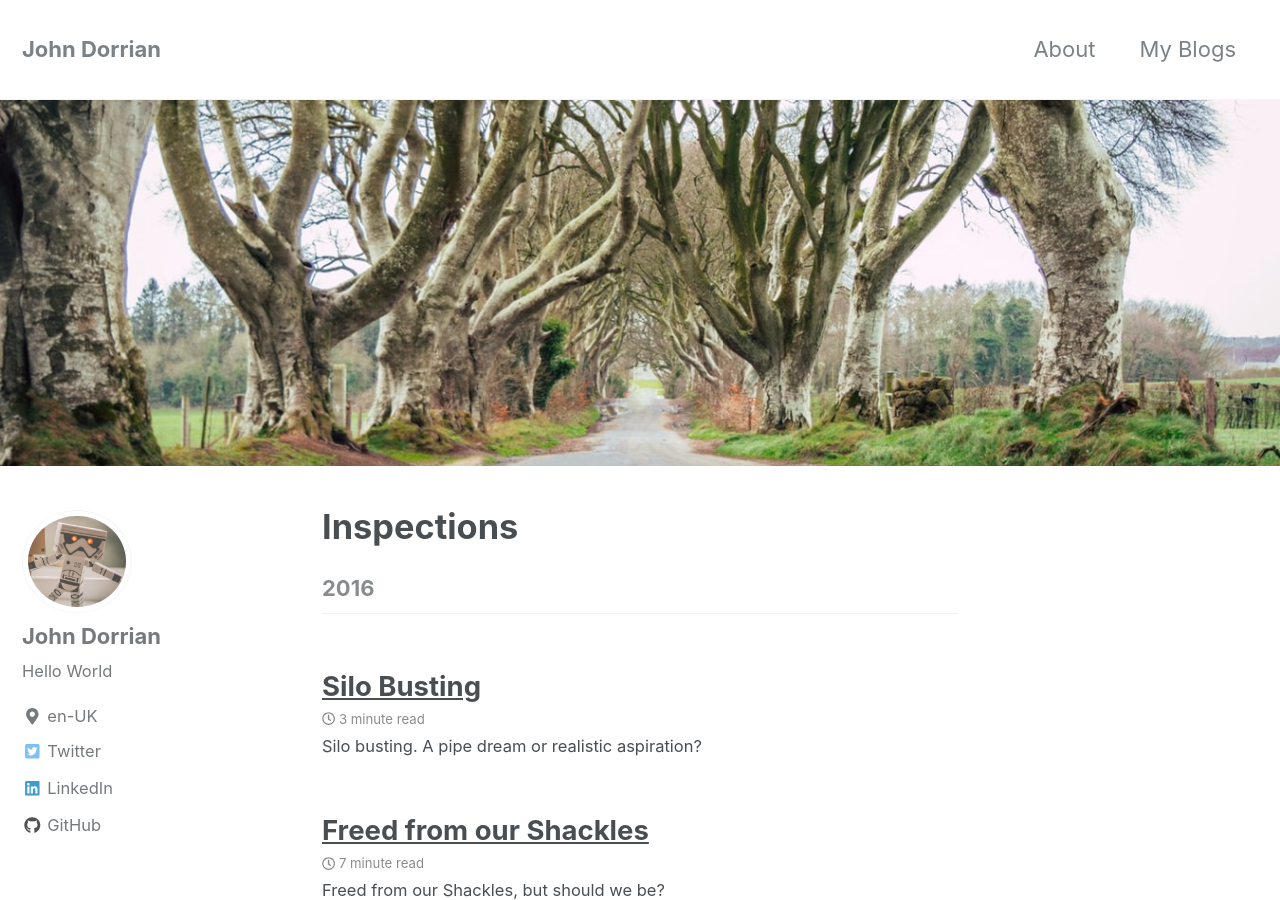
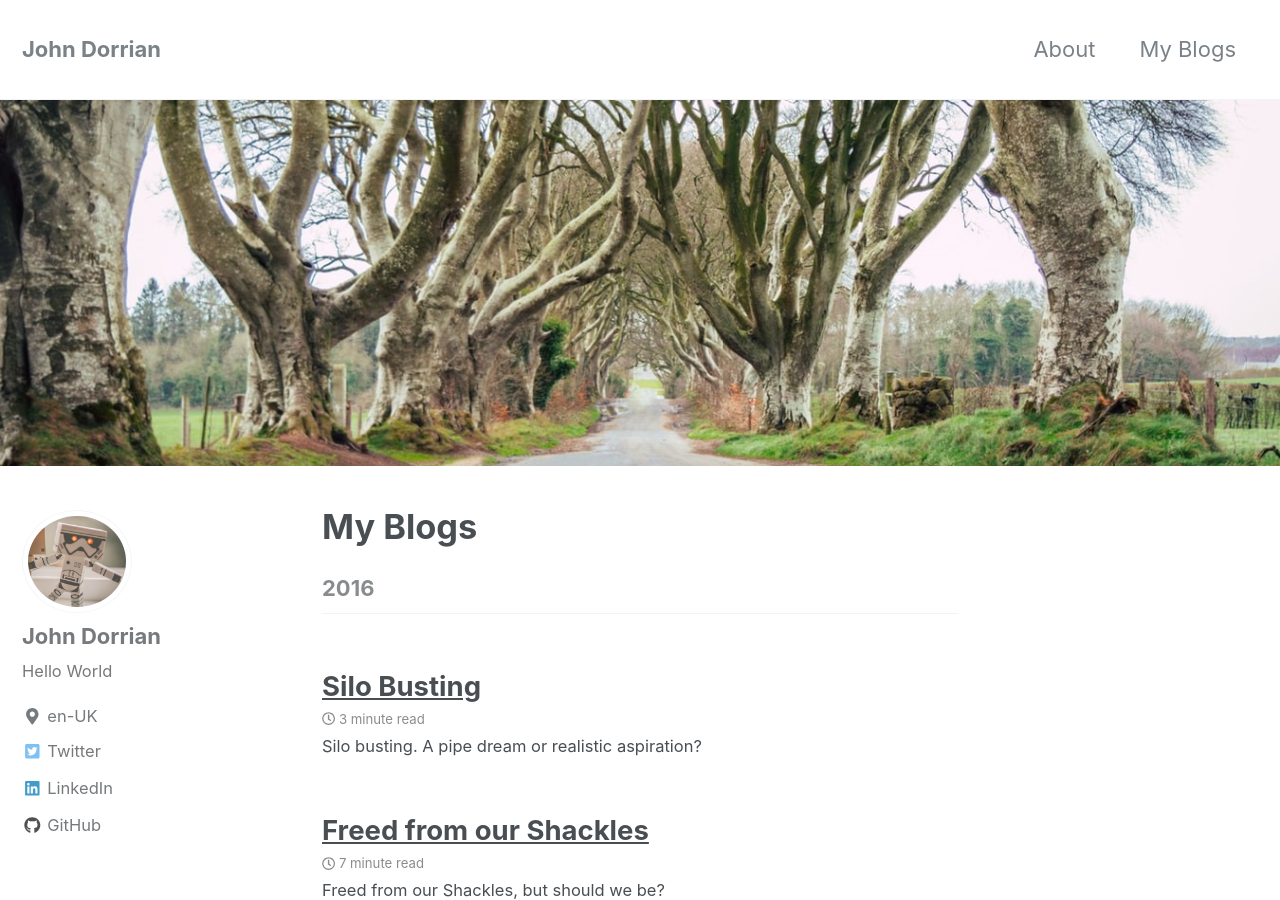
Before and after one commit to JDSFSA/JohnDorrian, a Jekyll site: the page built from _pages/my-blogs.md, in a window 1280 px wide and 900 px high. Built offline with Jekyll 4.4.1, drawn with Linux system fonts in a browser that asks for light colours; nearby versions of some CDN libraries.

Commit message:
changed title

```diff
--- a/_pages/inspections.md
+++ b/_pages/my-blogs.md
@@ -1,7 +1,7 @@
 ---
 layout: posts
-permalink: /inspections/
-title: "Inspections"
+permalink: /my-blog/
+title: "My Blogs"
 author_profile: true
 header:
   image: "/images/darkhedges.jfif"
```
